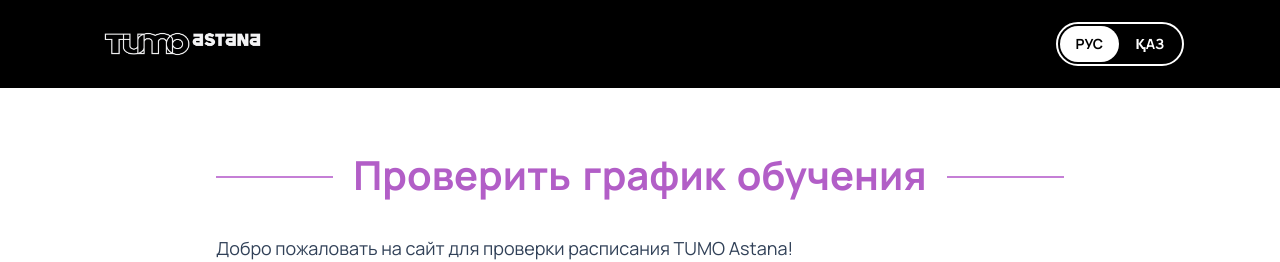
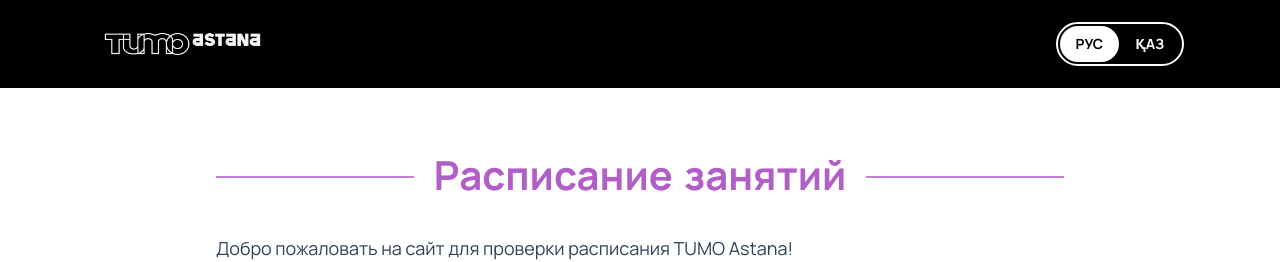
Before and after one commit to Lososel/tumo-onb-app, a Vue app in the folder frontend/: page / in a window 1280 px wide. Shown: the top 262 px of the page. Built offline with nearby package versions, Linux system fonts and the light colour scheme; no server answers.

Commit message:
Rename the search section heading: «Расписание занятий» / «Сабақ кестесі»
Co-Authored-By: Claude Opus 5.5 <noreply@anthropic.com>
Claude-Session: https://claude.ai/code/session_01HAm2ekG1ESe2k7AAsKkaz3

```diff
--- a/frontend/src/locales/kk.ts
+++ b/frontend/src/locales/kk.ts
@@ -5,7 +5,7 @@ const kk: Messages = {
   lang: { ru: 'РУС', kk: 'ҚАЗ', label: 'Сайт тілі' },
 
   search: {
-    title: 'Оқу кестесін тексеру',
+    title: 'Сабақ кестесі',
     intro: [
       'TUMO Astana кестесін тексеру сайтына қош келдіңіз!',
       'Қазір сіз өзіндік оқу кезеңіндесіз — бұл TUMO-дағы оқудың алғашқы танысу айы. Сабақтар орталықта коучыңызбен бірге аптасына 2 рет өтеді.',
--- a/frontend/src/locales/ru.ts
+++ b/frontend/src/locales/ru.ts
@@ -3,7 +3,7 @@ const ru = {
   lang: { ru: 'РУС', kk: 'ҚАЗ', label: 'Язык сайта' },
 
   search: {
-    title: 'Проверить график обучения',
+    title: 'Расписание занятий',
     intro: [
       'Добро пожаловать на сайт для проверки расписания TUMO Astana!',
       'Сейчас вы находитесь на этапе самообучения — это первый ознакомительный месяц обучения в TUMO. Занятия проходят 2 раза в неделю вместе с вашим коучем в центре.',
```
